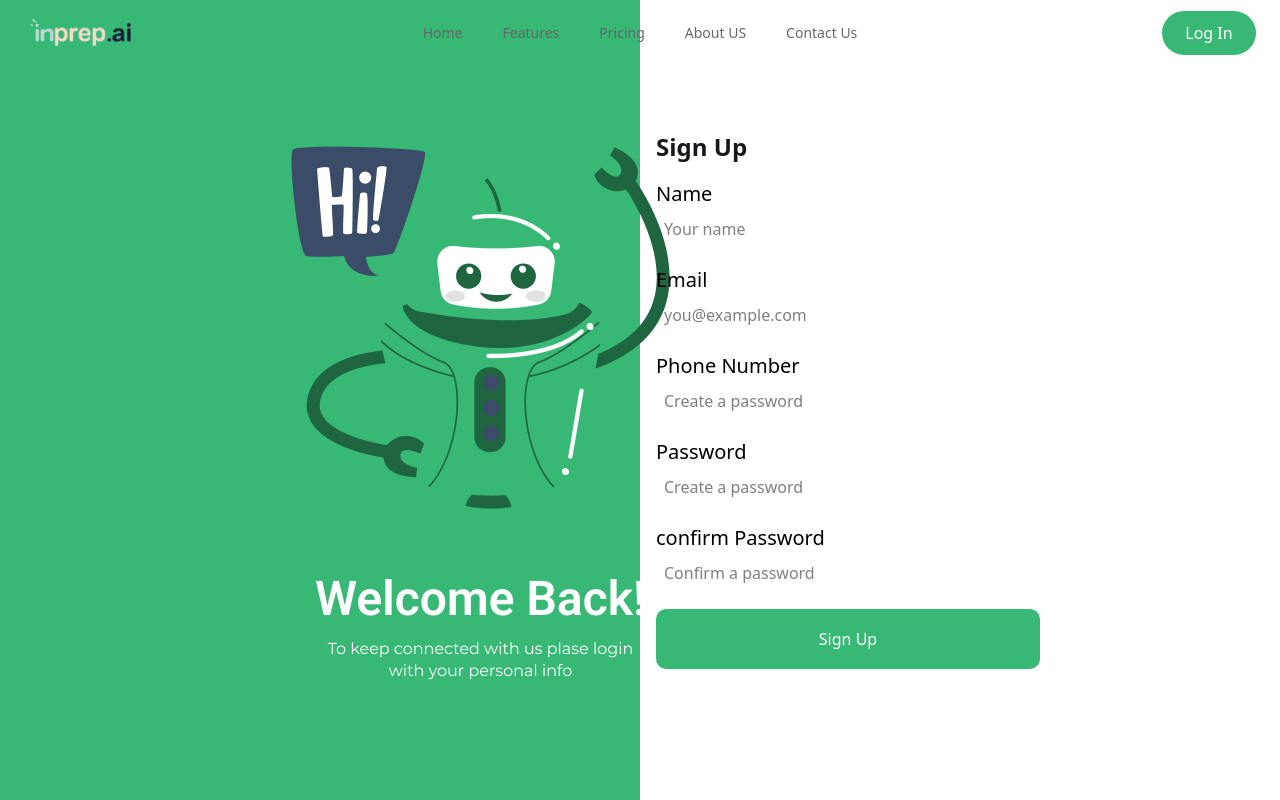
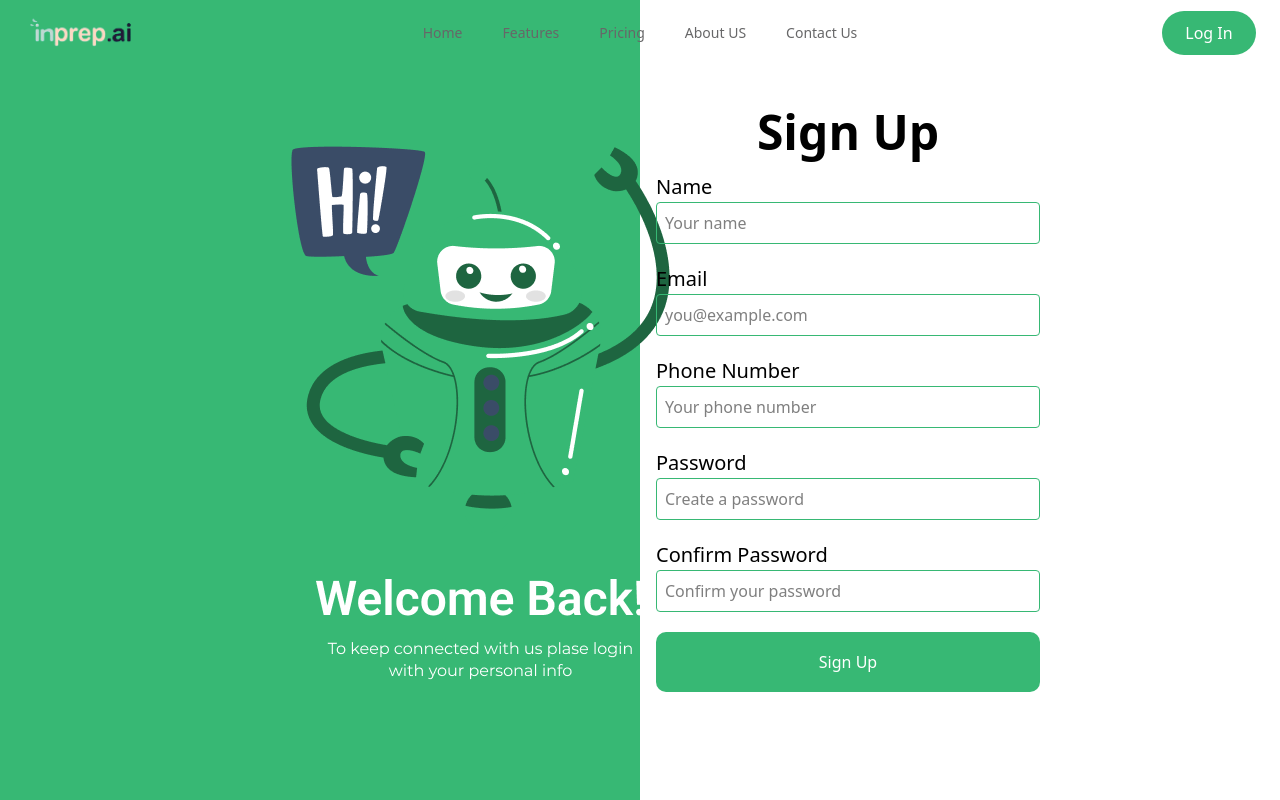
Before and after one commit to softvence-omega/AI-Interview-client, a React (Vite) app: page /signup in a window 1280 px wide. Built offline with nearby package versions, Linux system fonts and the light colour scheme.

Commit message:
log in and sign up under process

```diff
--- a/src/pages/loginOrSignUp/LoginOrSignup.jsx
+++ b/src/pages/loginOrSignUp/LoginOrSignup.jsx
@@ -1,5 +1,5 @@
 import React, { useState } from "react";
-import { useLocation } from "react-router-dom";
+import { Link, useLocation } from "react-router-dom";
 import botImg from "../../assets/logos/Hi_bot.png";
 import Buttons from "../../reuseable/AllButtons";
 
@@ -11,7 +11,8 @@ const LoginOrSignup = () => {
   const [formData, setFormData] = useState({
     name: "",
     email: "",
-    password: ""
+    password: "",
+    confirmPassword: "",
   });
 
   // Handle input changes
@@ -23,19 +24,15 @@ const LoginOrSignup = () => {
   // Login handler
   const triggerFunctionForLogIN = (e) => {
     e.preventDefault();
-
-    // TODO: Add login API call here
     console.log("Logging in with:", {
       email: formData.email,
-      password: formData.password
+      password: formData.password,
     });
   };
 
   // SignUp handler
   const triggerFunctionForSignUp = (e) => {
     e.preventDefault();
-
-    // TODO: Add signup API call here
     console.log("Signing up with:", formData);
   };
 
@@ -56,31 +53,42 @@ const LoginOrSignup = () => {
       </div>
 
       {/* Right: Form Section */}
-      <div className="w-1/2 p-10 flex items-center justify-center  ">
+      <div className="w-1/2 p-10 flex items-center justify-center">
         {currentPath === "/login" ? (
           // Login Form
-          <form onSubmit={triggerFunctionForLogIN} className="space-y-4 w-full max-w-sm relative right-[20%]">
-            <h2 className=" mb-4 text-center text-black font-semibold text-5xl">Log In</h2>
+          <form
+            onSubmit={triggerFunctionForLogIN}
+            className="space-y-4 w-full max-w-sm relative right-[20%]"
+          >
+            <h2 className="mb-4 text-center text-black font-semibold text-5xl">
+              Log In
+            </h2>
             <div>
-              <label className="text-[20px] font-normal text-black">Email</label>
+              <label className="text-[20px] font-normal text-black">
+                Email
+              </label>
               <input
                 type="email"
                 name="email"
                 value={formData.email}
                 onChange={handleChange}
-                className="w-full p-2 rounded text-black "
+                className="w-full p-2 rounded text-black border-[1px] focus:outline-none mb-1"
+                style={{ borderColor: "var(--btn-primary-color)" }}
                 placeholder="you@example.com"
                 required
               />
             </div>
             <div>
-              <label className="text-[20px] font-normal text-black">Password</label>
+              <label className="text-[20px] font-normal text-black">
+                Password
+              </label>
               <input
                 type="password"
                 name="password"
                 value={formData.password}
                 onChange={handleChange}
-                className="w-full p-2 rounded text-black"
+                className="w-full p-2 rounded text-black border-[1px] focus:outline-none mb-1"
+                style={{ borderColor: "var(--btn-primary-color)" }}
                 placeholder="Enter your password"
                 required
               />
@@ -91,11 +99,24 @@ const LoginOrSignup = () => {
               rounded="rounded-[10px]"
               onClick={triggerFunctionForLogIN}
             />
+
+            <Link
+              to="/forgot-password"
+              className="text-sm text-black"
+            >
+              Forgot password?
+            </Link>
           </form>
         ) : (
           // Sign Up Form
-          <form onSubmit={triggerFunctionForSignUp} className="space-y-4 w-full max-w-sm relative right-[20%]">
-            <h2 className="text-2xl font-bold mb-4">Sign Up</h2>
+          <form
+            onSubmit={triggerFunctionForSignUp}
+            className="space-y-4 w-full max-w-sm relative right-[20%]"
+          >
+            <h2 className="mb-4 text-center text-black font-semibold text-5xl">
+              Sign Up
+            </h2>
+
             <div>
               <label className="text-[20px] font-normal text-black">Name</label>
               <input
@@ -103,56 +124,68 @@ const LoginOrSignup = () => {
                 name="name"
                 value={formData.name}
                 onChange={handleChange}
-                className="w-full p-2 rounded text-black"
+                className="w-full p-2 rounded text-black border-[1px] focus:outline-none mb-1"
+                style={{ borderColor: "var(--btn-primary-color)" }}
                 placeholder="Your name"
                 required
               />
             </div>
             <div>
-              <label className="text-[20px] font-normal text-black">Email</label>
+              <label className="text-[20px] font-normal text-black">
+                Email
+              </label>
               <input
                 type="email"
                 name="email"
                 value={formData.email}
                 onChange={handleChange}
-                className="w-full p-2 rounded text-black"
+                className="w-full p-2 rounded text-black border-[1px] focus:outline-none mb-1"
+                style={{ borderColor: "var(--btn-primary-color)" }}
                 placeholder="you@example.com"
                 required
               />
             </div>
             <div>
-              <label className="text-[20px] font-normal text-black">Phone Number</label>
+              <label className="text-[20px] font-normal text-black">
+                Phone Number
+              </label>
+              <input
+                type="text"
+                name="phone"
+                onChange={handleChange}
+                className="w-full p-2 rounded text-black border-[1px] focus:outline-none mb-1"
+                style={{ borderColor: "var(--btn-primary-color)" }}
+                placeholder="Your phone number"
+                required
+              />
+            </div>
+            <div>
+              <label className="text-[20px] font-normal text-black">
+                Password
+              </label>
               <input
                 type="password"
                 name="password"
                 value={formData.password}
                 onChange={handleChange}
-                className="w-full p-2 rounded text-black"
+                className="w-full p-2 rounded text-black border-[1px] focus:outline-none mb-1"
+                style={{ borderColor: "var(--btn-primary-color)" }}
                 placeholder="Create a password"
                 required
               />
             </div>
             <div>
-              <label className="text-[20px] font-normal text-black">Password</label>
-              <input
-                type="password"
-                name="password"
-                value={formData.password}
-                onChange={handleChange}
-                className="w-full p-2 rounded text-black"
-                placeholder="Create a password"
-                required
-              />
-            </div>
-            <div>
-              <label className="text-[20px] font-normal text-black">confirm Password</label>
+              <label className="text-[20px] font-normal text-black">
+                Confirm Password
+              </label>
               <input
                 type="password"
                 name="confirmPassword"
                 value={formData.confirmPassword}
                 onChange={handleChange}
-                className="w-full p-2 rounded text-black"
-                placeholder="Confirm a password"
+                className="w-full p-2 rounded text-black border-[1px] focus:outline-none mb-1"
+                style={{ borderColor: "var(--btn-primary-color)" }}
+                placeholder="Confirm your password"
                 required
               />
             </div>
@@ -165,9 +198,6 @@ const LoginOrSignup = () => {
           </form>
         )}
       </div>
-
-
-
     </div>
   );
 };
```
